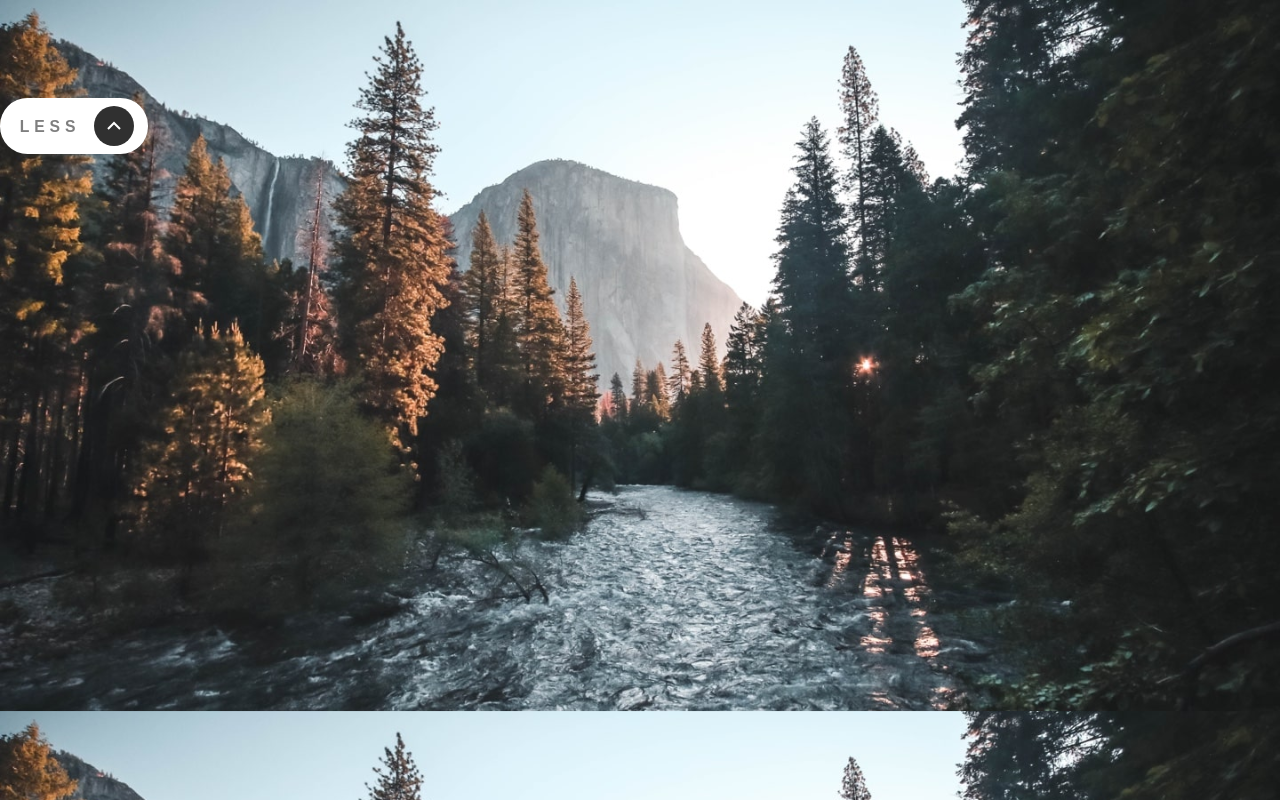
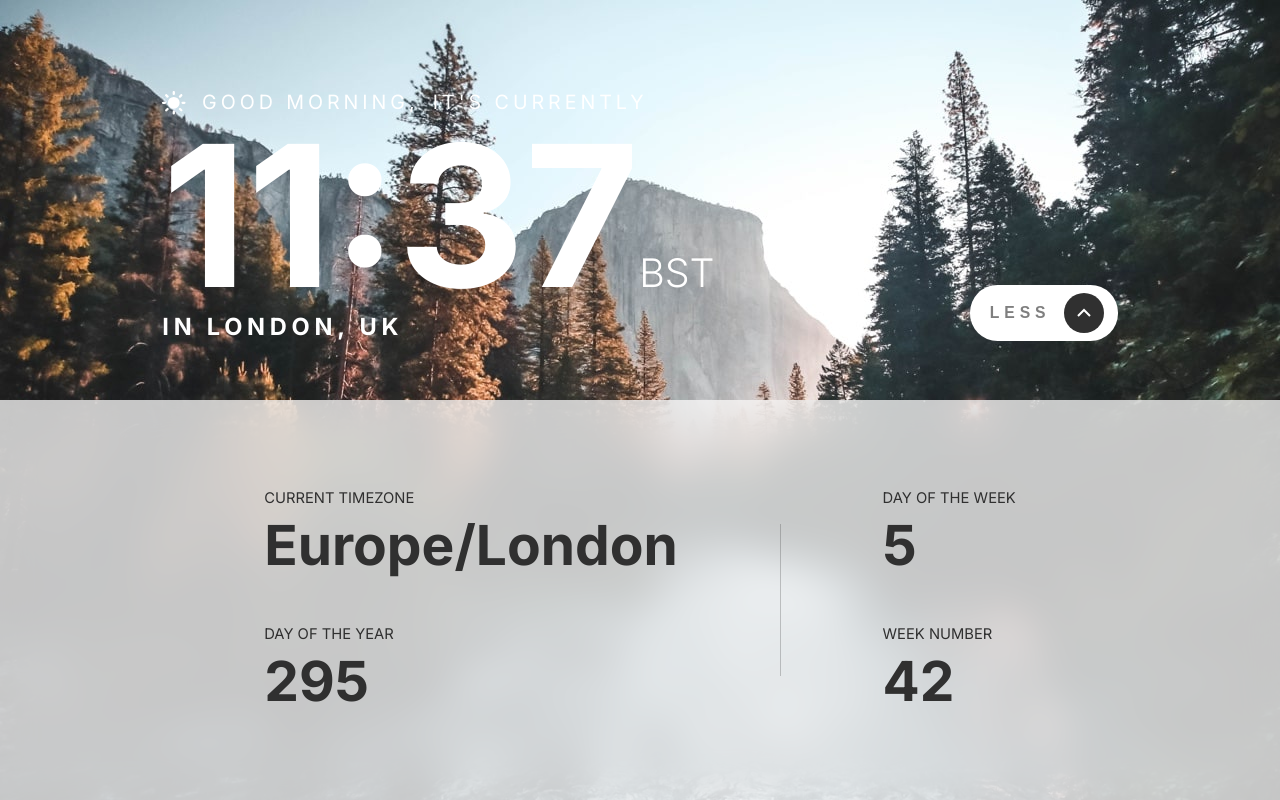
Before and after one commit to ossycode/clock-app, a React (Create React App) app: page / in a window 1280 px wide. Both pictures are taken after a click on the button "MORE". Built offline with nearby package versions, Linux system fonts and the light colour scheme.

Commit message:
Completed the desktop view and btn functionality

```diff
--- a/src/App.js
+++ b/src/App.js
@@ -1,9 +1,25 @@
 import MoreLessBtn from "./components/MoreLessBtn";
+import Quote from "./components/Quote";
+import Time from "./components/Time";
+import ExpandView from "./components/ExpandView";
+import { useState } from "react";
 
 export default function App() {
+  const [moreLess, setMoreLess] = useState(true);
+
   return (
-    <div className="container">
-      <MoreLessBtn />
-    </div>
+    <>
+      <div className="container">
+        <div className="up-container">
+          <Quote moreLess={moreLess} />
+          <div className="clock-container">
+            <Time />
+            <MoreLessBtn moreLess={moreLess} setMoreLess={setMoreLess} />
+          </div>
+        </div>
+
+        <ExpandView moreLess={moreLess} />
+      </div>
+    </>
   );
 }
--- /dev/null
+++ b/src/components/ExpandView.jsx
@@ -0,0 +1,41 @@
+export default function ExpandView({ moreLess }) {
+  return (
+    <>
+      {!moreLess && (
+        <div className="expand-container">
+          <div className="expand-left">
+            <div className="expand-item">
+              <p className="expand-title heading_6 uppercase">
+                current timezone
+              </p>
+              <p className="expand-value heading_2">Europe/London</p>
+            </div>
+
+            <div className="expand-item">
+              <p className="expand-title heading_6 uppercase">
+                day of the year
+              </p>
+              <p className="expand-value heading_2">295</p>
+            </div>
+          </div>
+
+          <div className="line"></div>
+
+          <div className="expand-right">
+            <div className="expand-item">
+              <p className="expand-title heading_6 uppercase">
+                day of the week
+              </p>
+              <p className="expand-value heading_2">5</p>
+            </div>
+
+            <div className="expand-item">
+              <p className="expand-title heading_6 uppercase">week number</p>
+              <p className="expand-value heading_2">42</p>
+            </div>
+          </div>
+        </div>
+      )}
+    </>
+  );
+}
--- a/src/components/MoreLessBtn.jsx
+++ b/src/components/MoreLessBtn.jsx
@@ -1,22 +1,30 @@
 import { useState } from "react";
 
-export default function MoreLessBtn() {
-  const [moreLess, setMoreLess] = useState(true);
-
+export default function MoreLessBtn({ moreLess, setMoreLess }) {
   return (
     <button className="btn-more" onClick={() => setMoreLess((c) => !c)}>
       {moreLess ? "more" : "less"}
       {moreLess ? (
-        <svg width="40" height="40" xmlns="http://www.w3.org/2000/svg">
+        <svg
+          className="btn-svg"
+          width="40"
+          height="40"
+          xmlns="http://www.w3.org/2000/svg"
+        >
           <g fill="none" fillRule="evenodd">
-            <circle fill="#303030" cx="20" cy="20" r="20" />
+            <circle fill="" cx="20" cy="20" r="20" />
             <path stroke="#FFF" strokeWidth="2" d="m14 18 6 6 6-6" />
           </g>
         </svg>
       ) : (
-        <svg width="40" height="40" xmlns="http://www.w3.org/2000/svg">
+        <svg
+          className="btn-svg"
+          width="40"
+          height="40"
+          xmlns="http://www.w3.org/2000/svg"
+        >
           <g fill="none" fillRule="evenodd">
-            <circle fill="#303030" cx="20" cy="20" r="20" />
+            <circle fill="" cx="20" cy="20" r="20" />
             <path stroke="#FFF" strokeWidth="2" d="M14 23l6-6 6 6" />
           </g>
         </svg>
--- /dev/null
+++ b/src/components/Quote.jsx
@@ -0,0 +1,17 @@
+export default function Quote({ moreLess }) {
+  return (
+    <>
+      {moreLess && (
+        <div className="quote-container">
+          <p className="quote">
+            "The science of operations, as derived from mathematics more
+            especially, is a science of itself, and has its own abstract truth
+            and value."
+          </p>
+
+          <p className="quote-author fnt-700">Ada Lovelace</p>
+        </div>
+      )}
+    </>
+  );
+}
--- /dev/null
+++ b/src/components/Time.jsx
@@ -0,0 +1,26 @@
+export default function Time() {
+  return (
+    <div>
+      <div className="greeting-container heading_4">
+        <svg width="24" height="24" xmlns="http://www.w3.org/2000/svg">
+          <path
+            d="M11.78 19.417c.594 0 1.083.449 1.146 1.026l.006.125v1.842a1.152 1.152 0 01-2.296.125l-.007-.125v-1.842c0-.636.516-1.151 1.152-1.151zM6.382 17.18a1.15 1.15 0 01.09 1.527l-.09.1-1.302 1.303a1.152 1.152 0 01-1.718-1.528l.09-.1 1.302-1.302a1.15 1.15 0 011.628 0zm12.427 0l1.303 1.303a1.15 1.15 0 11-1.628 1.627L17.18 18.81a1.15 1.15 0 111.628-1.628zM11.781 5.879a5.908 5.908 0 015.901 5.902 5.908 5.908 0 01-5.901 5.902 5.908 5.908 0 01-5.902-5.902 5.908 5.908 0 015.902-5.902zm10.63 4.75a1.151 1.151 0 110 2.303h-1.843a1.151 1.151 0 110-2.303h1.842zm-19.418 0a1.151 1.151 0 01.126 2.296l-.125.007H1.15a1.151 1.151 0 01-.125-2.296l.125-.007h1.842zm1.985-7.268l.1.09 1.303 1.302a1.151 1.151 0 01-1.528 1.718l-.1-.09L3.45 5.08A1.15 1.15 0 014.978 3.36zm15.133.09c.45.449.45 1.178 0 1.628L18.808 6.38a1.151 1.151 0 11-1.628-1.628l1.303-1.303c.449-.449 1.178-.449 1.628 0zM11.781 0c.636 0 1.151.515 1.151 1.151v1.843a1.152 1.152 0 01-2.303 0V1.15C10.63.515 11.145 0 11.781 0z"
+            fill="#FFF"
+            fill-rule="nonzero"
+          />
+        </svg>
+
+        <p className="greetings uppercase">
+          <span>Good Morning,</span> it's currently
+        </p>
+      </div>
+
+      <div className="time-container">
+        <p className="time heading_1">11:37</p>
+        <p className="timezone uppercase">bst</p>
+      </div>
+
+      <p className="location uppercase heading_3"> in london, uk</p>
+    </div>
+  );
+}
--- a/src/index.css
+++ b/src/index.css
@@ -1,4 +1,4 @@
-@import url("https://fonts.googleapis.com/css2?family=Inter:wght@400;500;600;700&display=swap");
+@import url("https://fonts.googleapis.com/css2?family=Inter:wght@300;400;500;600;700&display=swap");
 
 :root {
   --color-black: 0 0% 0%;
@@ -39,33 +39,38 @@ body {
   font-family: var(--ff-inter);
   font-size: 1.8rem;
   line-height: 2.8rem;
-  color: var(--color-black);
+  color: hsl(var(--color-white));
   background-image: url("../public/assets/desktop/bg-image-daytime.jpg");
-  background-repeat: none;
+  background-repeat: no-repeat;
   background-size: cover;
+
+  height: 100vh;
 }
 
 .heading_1 {
   font-size: 20rem;
   line-height: 20rem;
   letter-spacing: -5;
+  font-weight: bold;
 }
 .heading_2 {
   font-size: 5.6rem;
   line-height: 6.8rem;
+  font-weight: bold;
+  color: hsl(var(--color-light-black));
 }
 
 .heading_3 {
   font-size: 2.4rem;
   line-height: 2.8rem;
-  letter-spacing: -5.8;
-  text-transform: uppercase;
+  letter-spacing: 0.48rem;
+  font-weight: bold;
 }
 
 .heading_4 {
   font-size: 2rem;
   line-height: 2.8rem;
-  letter-spacing: 5;
+  letter-spacing: 0.4rem;
   font-weight: 400;
 }
 
@@ -73,13 +78,21 @@ body {
   font-size: 1.8rem;
   line-height: 2.8rem;
   letter-spacing: -5;
+  font-weight: bold;
 }
 .heading_6 {
   font-size: 1.5rem;
   line-height: 2.8rem;
   letter-spacing: 3;
+  color: hsl(var(--color-light-black));
 }
 
+.fnt-700 {
+  font-weight: 700;
+}
+.uppercase {
+  text-transform: uppercase;
+}
 .btn-more {
   text-transform: uppercase;
   color: hsl(var(--color-black) / 0.5);
@@ -98,8 +111,112 @@ body {
   /* gap: 1.3rem; */
   width: 15rem;
   height: 5.7rem;
+  cursor: pointer;
+  /* align-self: flex-end; */
+}
 
-  margin-top: 10rem;
-  cursor: pointer;
-  /* opacity: .5; */
+.container {
+  width: 100%;
+  height: 100vh;
 }
+.up-container {
+  padding-inline: 16.5rem;
+  padding-block: 6rem;
+  display: flex;
+  gap: 45rem;
+  flex-direction: column;
+  justify-content: end;
+  min-height: 50%;
+  transition: all 0.2 ease-in-out;
+}
+
+.clock-container {
+  display: flex;
+  align-items: flex-end;
+  justify-content: space-between;
+  height: 100%;
+  transition: all 0.2 ease-in-out;
+}
+
+.expand-container {
+  background: rgba(255, 255, 255, 0.75);
+  backdrop-filter: blur(20.3871px);
+  color: hsl(var(--color-black));
+  height: 50%;
+  padding-inline: 16.5rem;
+  padding-block: 7.4rem;
+  /* width: 100vw; */
+  display: flex;
+  align-items: center;
+  justify-content: space-evenly;
+  transition: all 0.2 ease-in-out;
+}
+
+.btn-svg circle {
+  fill: #303030;
+}
+
+.btn-svg circle:hover {
+  fill: #999999;
+}
+
+.quote-container {
+  transition: all 0.2 ease-in-out;
+
+  /* display: none; */
+}
+
+.quote {
+  width: 48ch;
+  margin-bottom: 1.3rem;
+}
+
+/* .quote-author {
+  font
+} */
+
+.greeting-container {
+  display: flex;
+  align-items: center;
+  gap: 1.6rem;
+}
+
+.greeting-container span {
+  margin-right: 0.5rem;
+}
+
+.time-container {
+  display: flex;
+  align-items: baseline;
+}
+
+.timezone {
+  font-weight: 300;
+  font-size: 4rem;
+  line-height: 2.8rem;
+}
+
+.expand-right,
+.expand-left {
+  display: flex;
+  flex-direction: column;
+  gap: 4.2rem;
+}
+
+.line {
+  background-color: hsl(var(--color-light-black) / 0.25);
+  width: 1px;
+  height: 60%;
+}
+/* .expand-value {
+}
+.expand-title {
+} */
+
+@media only screen and (max-width: 57em) {
+  .clock-container {
+    flex-direction: column;
+    align-items: start;
+    gap: 8rem;
+  }
+}
```
